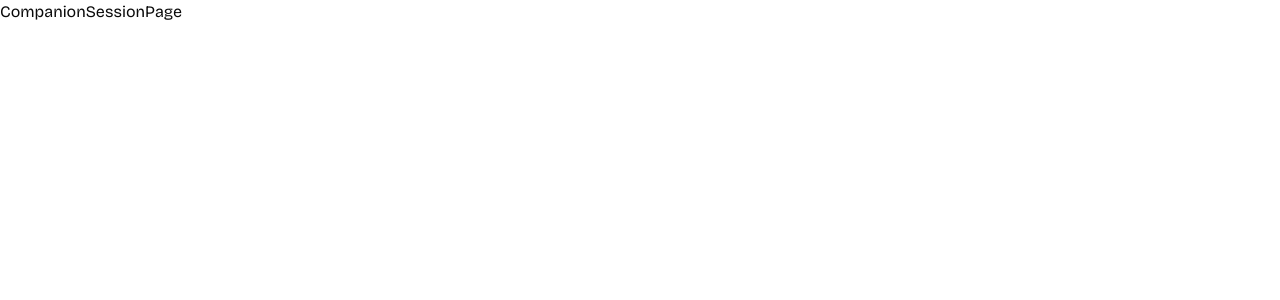
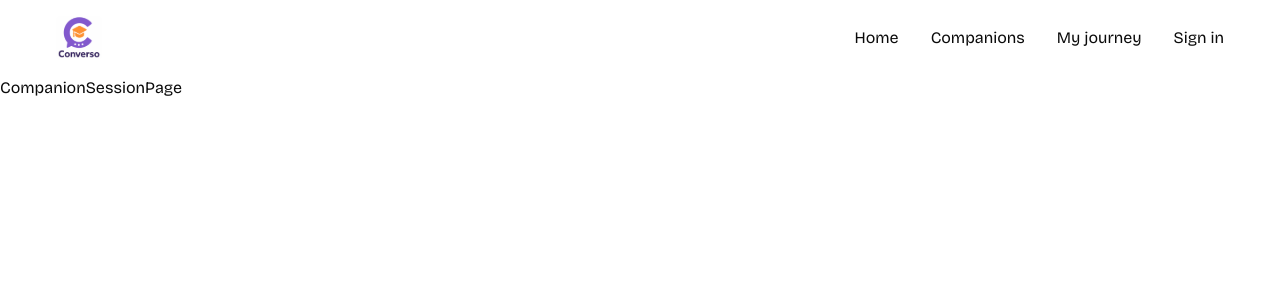
Before and after one commit to GhosTHaise/learning-sass-app, a Next.js app: page /companions/1 in a window 1280 px wide. Shown: the top 300 px of the page. Built offline with nearby package versions, Linux system fonts and the light colour scheme.

Commit message:
feat : create navbar

```diff
--- a/app/layout.tsx
+++ b/app/layout.tsx
@@ -1,6 +1,7 @@
 import type { Metadata } from "next";
 import { Bricolage_Grotesque } from "next/font/google";
 import "./globals.css";
+import Navbar from "@/components/navbar";
 
 const bricolage = Bricolage_Grotesque({
   variable: "--font-bricolage",
@@ -19,6 +20,7 @@
 }>) {
   return (
     <html lang="en">
+      <Navbar />
       <body className={`${bricolage.variable} antialiased`}>{children}</body>
     </html>
   );
--- /dev/null
+++ b/components/navbar.tsx
@@ -0,0 +1,28 @@
+import Image from 'next/image'
+import Link from 'next/link'
+import React from 'react'
+
+const Navbar = () => {
+    return (
+        <nav className='navbar'>
+            <Link href="/">
+                <figure className='flex items-center gap-2.5 cursor-pointer'>
+                    <Image
+                        src="/images/logo.svg"
+                        alt='logo'
+                        width={46}
+                        height={44}
+                    />
+                </figure>
+            </Link>
+            <div className="flex items-center gap-8">
+                <p>Home</p>
+                <p>Companions</p>
+                <p>My journey</p>
+                <p>Sign in</p>
+            </div>
+        </nav>
+    )
+}
+
+export default Navbar
```
